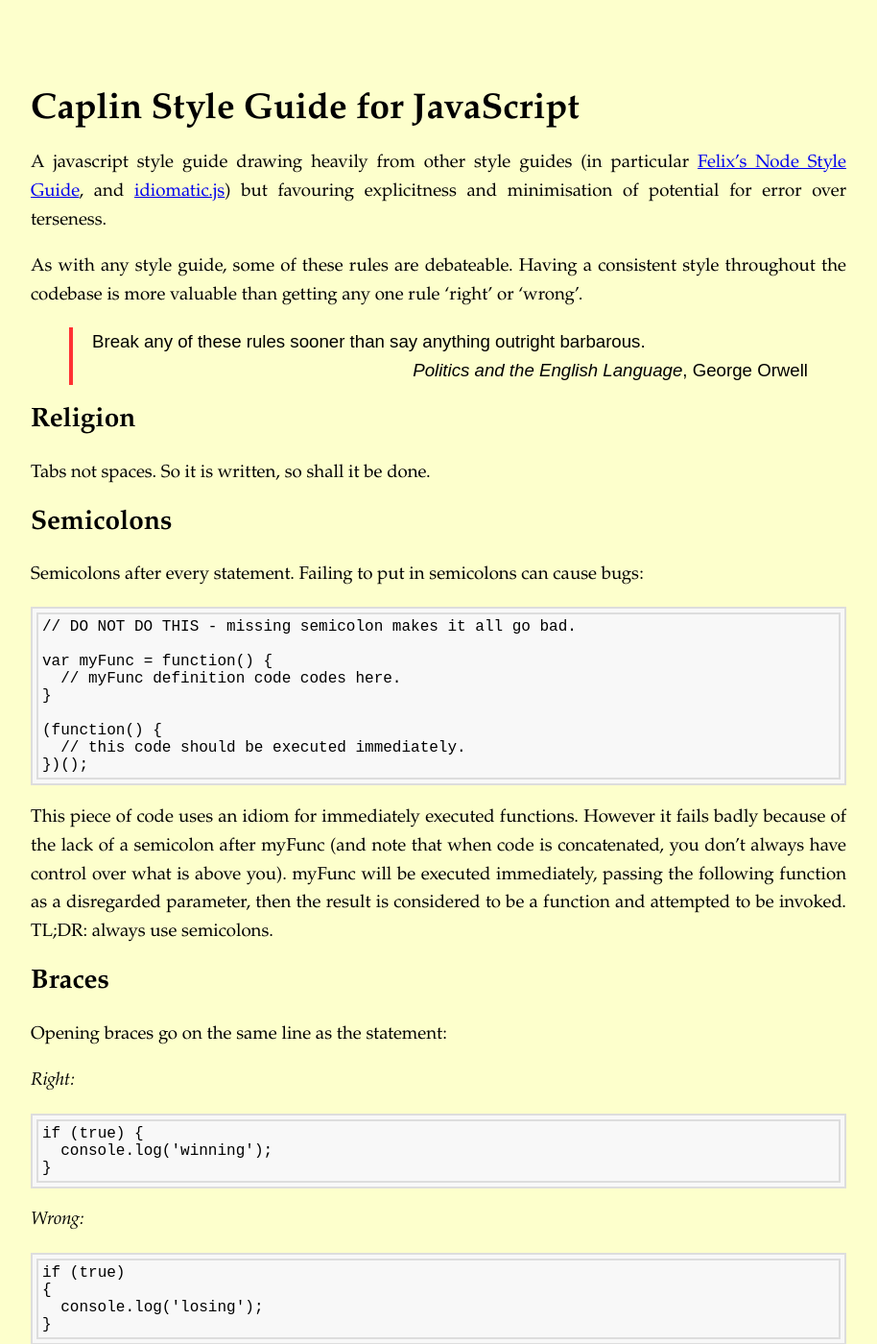
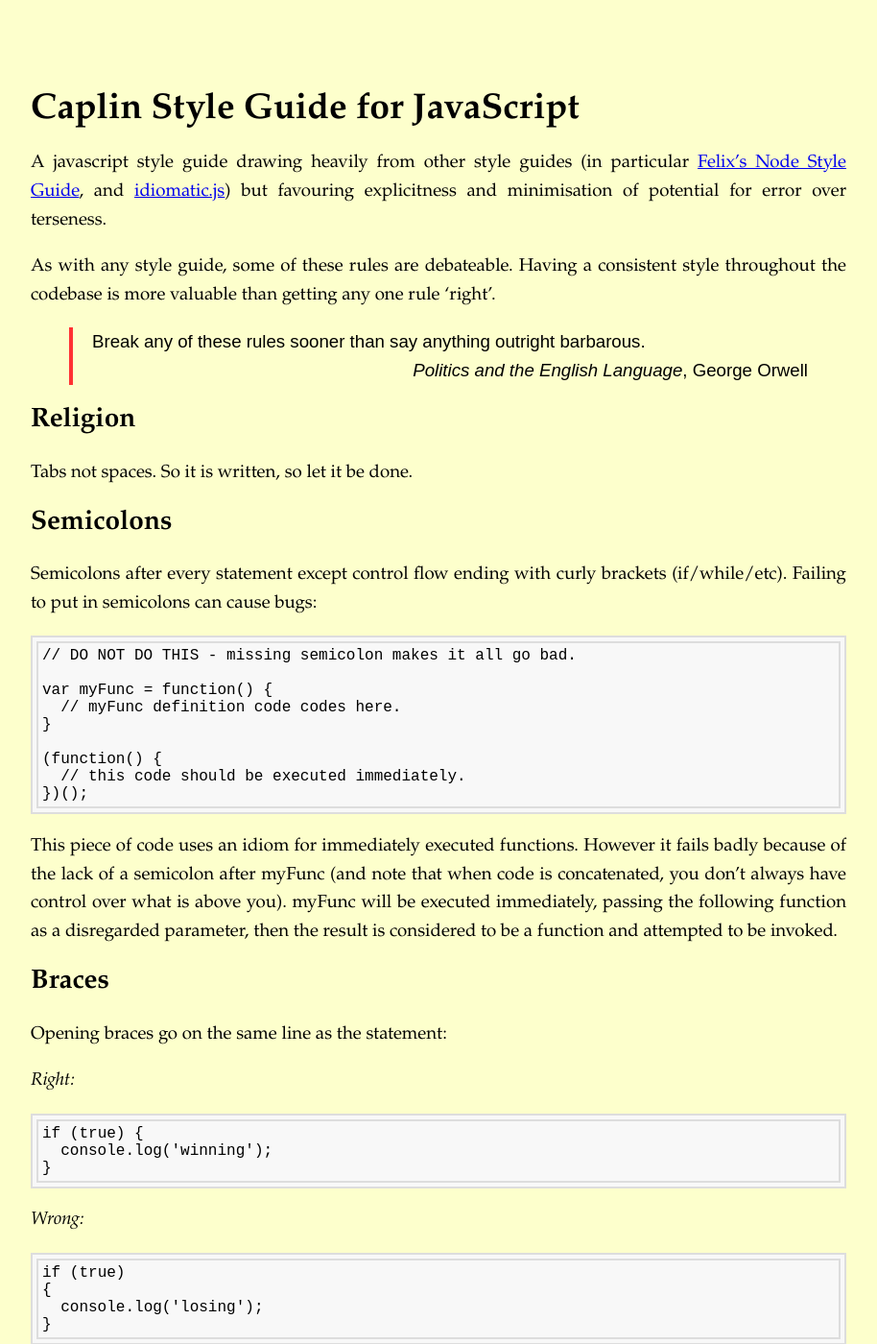
Before and after one commit to caplin/StyleGuide, a Jekyll site: the page built from index.md, in a window 1280 px wide and 1400 px high. Shown: the whole window at 96% size, without its empty margins (183-1097 px from the left). Built offline with Jekyll 4.4.1, drawn with Linux system fonts in a browser that asks for light colours; Markdown is read by kramdown in place of the engine named in the settings.

Commit message:
Update index.md

````diff
--- a/index.md
+++ b/index.md
@@ -9,7 +9,7 @@ Caplin Style Guide for JavaScript
 
 A javascript style guide drawing heavily from other style guides (in particular [Felix's Node Style Guide](http://nodeguide.com/style.html), and [idiomatic.js](https://github.com/rwldrn/idiomatic.js/)) but favouring explicitness and minimisation of potential for error over terseness.
 
-As with any style guide, some of these rules are debateable. Having a consistent style throughout the codebase is more valuable than getting any one rule 'right' or 'wrong'.
+As with any style guide, some of these rules are debateable. Having a consistent style throughout the codebase is more valuable than getting any one rule 'right'.
 
 > Break any of these rules sooner than say anything outright barbarous.
 >
@@ -18,12 +18,12 @@ As with any style guide, some of these rules are debateable. Having a consistent
 
 Religion
 --------
-Tabs not spaces. So it is written, so shall it be done.
+Tabs not spaces. So it is written, so let it be done.
 
 
 Semicolons
 ----------
-Semicolons after every statement.  Failing to put in semicolons can cause bugs:
+Semicolons after every statement except control flow ending with curly brackets (if/while/etc).  Failing to put in semicolons can cause bugs:
 
 ```javascript
 // DO NOT DO THIS - missing semicolon makes it all go bad.
@@ -37,7 +37,7 @@ var myFunc = function() {
 })();
 ```
 
-This piece of code uses an idiom for immediately executed functions.  However it fails badly because of the lack of a semicolon after myFunc (and note that when code is concatenated, you don't always have control over what is above you).  myFunc will be executed immediately, passing the following function as a disregarded parameter, then the result is considered to be a function and attempted to be invoked.  TL;DR: always use semicolons.
+This piece of code uses an idiom for immediately executed functions.  However it fails badly because of the lack of a semicolon after myFunc (and note that when code is concatenated, you don't always have control over what is above you).  myFunc will be executed immediately, passing the following function as a disregarded parameter, then the result is considered to be a function and attempted to be invoked.
 
 
 Braces
````
